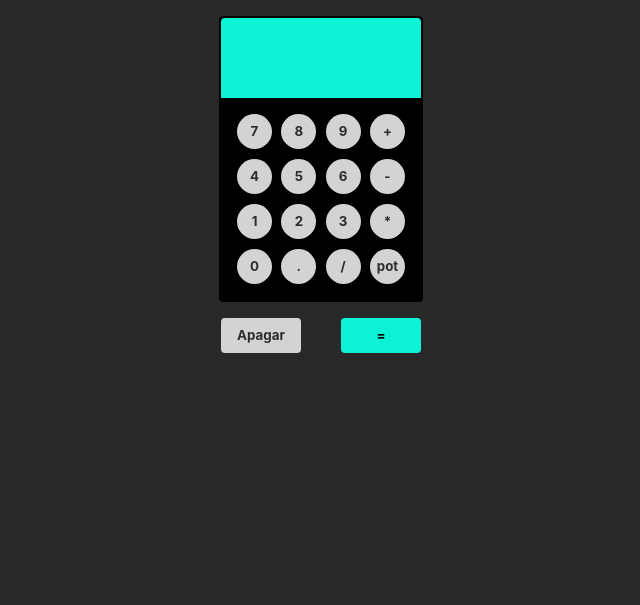
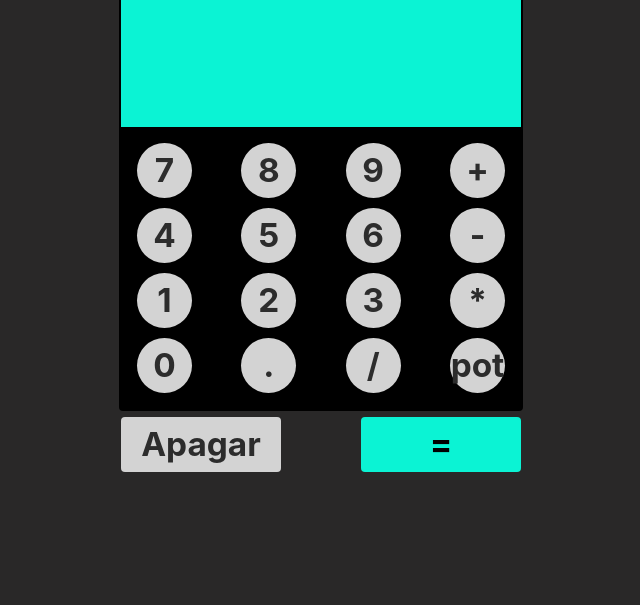
Before and after one commit to JorgeMagno/Calculadora-Js, a plain HTML site: page index.html in a window 1280 px wide. Shown: the part 195-800 px from the top of the page, without its empty margins (319-959 px from the left). Drawn offline with Linux system fonts and the light colour scheme.

Commit message:
aumento de tamanho da calculadora

```diff
--- a/styles/style.css
+++ b/styles/style.css
@@ -19,7 +19,7 @@ body {
 h1 {
     color: #0bf3d4;
     margin-bottom: 2rem;
-    font-size: 1.8em;
+    font-size: 3.8em;
 }
 
 .calculadora {
@@ -31,8 +31,8 @@ h1 {
 }
 
 #display {
-    width: 200px;
-    height: 100px;
+    width: 400px;
+    height: 200px;
     background-color: #0bf3d4;
     color: black;
     border: none;
@@ -40,7 +40,7 @@ h1 {
     border-top-right-radius: 4px;
     text-align: end;
     padding: 1rem;
-    font-size: 22pt;
+    font-size: 44pt;
     font-weight: bolder;
 }
 
@@ -62,8 +62,8 @@ h1 {
 }
 
 .button {
-    width: 35px;
-    height: 35px;
+    width: 55px;
+    height: 55px;
     border-radius: 50%;
     background-color: lightgrey;
     color: #2c2c2c;
@@ -71,6 +71,7 @@ h1 {
     font-weight: bolder;
     font-family: "Inter", sans-serif;
     cursor: pointer;
+    font-size: 25pt;
 }
 
 .button:hover {
@@ -82,19 +83,19 @@ h1 {
 .apagar {
     position: absolute;
     margin-left: 0px;
-    margin-top: 300px;
+    margin-top: 470px;
     border-radius: 4px;
-    width: 80px;
+    width: 160px;
 }
 
 .igual {
     background-color: #0bf3d4;
     color: black;
     position: absolute;
-    margin-left: 120px;
-    margin-top: 300px;
+    margin-left: 240px;
+    margin-top: 470px;
     border-radius: 4px;
-    width: 80px;
+    width: 160px;
 }
 
 .igual:hover {
```
